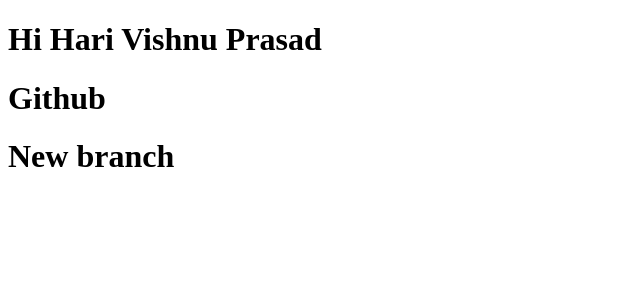
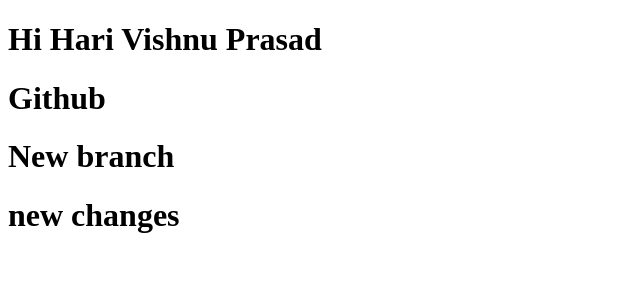
Before and after one commit to vishal-pk/slack-clone, an Angular app: page / in a window 1280 px wide. Shown: the top 300 px of the page, without its empty margins (0-640 px from the left). Built offline with nearby package versions, Linux system fonts and the light colour scheme.

Commit message:
Update app.component.html

```diff
--- a/src/app/app.component.html
+++ b/src/app/app.component.html
@@ -1,3 +1,4 @@
 <h1>Hi Hari Vishnu Prasad</h1>
 <h1>Github</h1>
 <h1>New branch</h1>
+<h1>new changes</h1>
```
